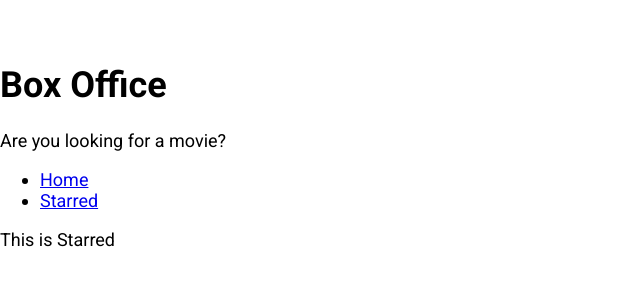
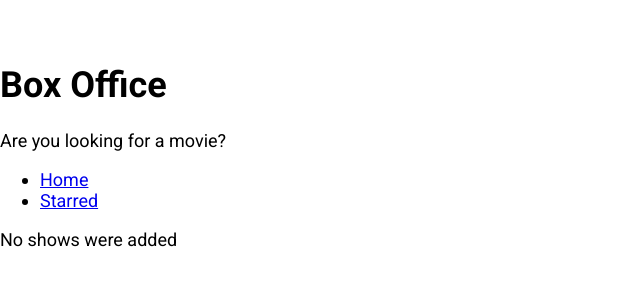
Before and after one commit to Sandeshsingh27/Box-Office, a React (Create React App) app: page /starred in a window 1280 px wide. Shown: the top 300 px of the page, without its empty margins (0-640 px from the left). Built offline with nearby package versions, Linux system fonts and the light colour scheme.

Commit message:
finished starred page

```diff
--- a/src/pages/Starred.jsx
+++ b/src/pages/Starred.jsx
@@ -1,8 +1,47 @@
-import React from 'react';
+import React, { useState, useEffect } from 'react';
 import MainPageLayout from '../components/MainPageLayout';
+import { useShow } from '../misc/custom-hooks';
+import { apiGet } from '../misc/config';
+import ShowGrid from '../components/show/ShowGrid';
 
 const Starred = () => {
-  return <MainPageLayout>This is Starred</MainPageLayout>;
+  const [starred] = useShow();
+
+  const [shows, setShows] = useState(null);
+  const [isLoading, setIsLoading] = useState(true);
+  const [error, setError] = useState(null);
+
+  useEffect(() => {
+    if (starred && starred.length > 0) {
+      const promises = starred.map(showId => apiGet(`/shows/${showId}`));
+
+      Promise.all(promises)
+        .then(apiData => apiData.map(show => ({ show })))
+        .then(results => {
+          setShows(results);
+          setIsLoading(false);
+        })
+        .catch(err => {
+          setError(err.message);
+          setIsLoading(false);
+        });
+    } else {
+      setIsLoading(false);
+    }
+  }, [starred]);
+
+  return (
+    <MainPageLayout>
+      {isLoading && <div>Shows are still loading</div>}
+      {error && <div>Error occurred : {error}</div>}
+      {!isLoading && !shows && <div>No shows were added</div>}
+      {!isLoading && !error && shows && (
+        <div>
+          <ShowGrid data={shows} />
+        </div>
+      )}
+    </MainPageLayout>
+  );
 };
 
 export default Starred;
```
